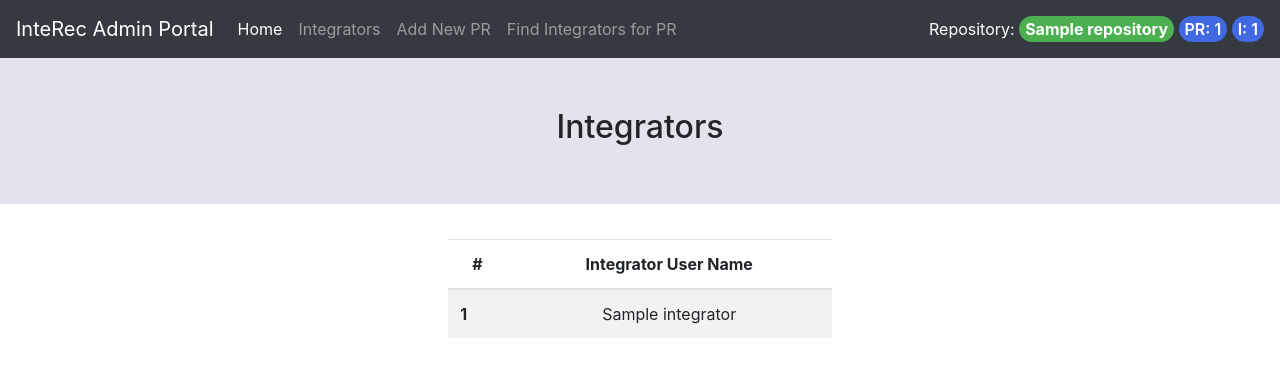
After one commit to RAVEENSR/interec, a Flask app: template interec/templates/load_integrators.html in a window 1280 px wide. The commit adds this page. Shown: the top 377 px of the page. Run offline with Flask 2, Linux system fonts and the light colour scheme; the template is opened without the code that fills it: most values are stand-ins (such as "Sample title", 1, 10 or a date in 2020); some libraries are stand-ins or nearby versions.

Commit message:
Add load integrator ui

```diff
--- a/interec/main.py
+++ b/interec/main.py
@@ -22,9 +22,12 @@ def index():
     return render_template('index.html', navbar_info=navbar_info)
 
 
-@app.route('/integrators')
-def integrators():
-    return render_template('integrators.html')
+@app.route('/load_integrators')
+def load_integrators():
+    integrator_list = []
+    for row in interec.all_integrators:
+        integrator_list.append({'id': row['integrator_id'], 'name': row['integrator_login']})
+    return render_template('load_integrators.html', navbar_info=navbar_info, integrator_list=integrator_list)
 
 
 @app.route('/load_new_pr')
--- a/interec/templates/header.html
+++ b/interec/templates/header.html
@@ -55,7 +55,7 @@
                 <!--<span class="sr-only">(current)</span>-->
             </li>
             <li class="nav-item">
-                <a class="nav-link" id="integrators" href="{{ url_for('integrators')}}">Integrators</a>
+                <a class="nav-link" id="integrators" href="{{ url_for('load_integrators')}}">Integrators</a>
             </li>
             <li class="nav-item">
                 <a class="nav-link" id="new_pr" href="{{ url_for('load_new_pr')}}">Add New PR</a>
--- /dev/null
+++ b/interec/templates/load_integrators.html
@@ -0,0 +1,37 @@
+{% with navbar_info=navbar_info %}
+{% include "header.html" %}
+{% endwith %}
+<div style="background-color: rgba(86,61,124,.15); padding-top: 50px; padding-bottom: 50px">
+    <div class="row">
+        <div class="col-lg-12">
+            <div class="text-center">
+                <h2>Integrators</h2>
+            </div>
+        </div>
+    </div>
+</div>
+<div>
+    <div class="row" style="margin:20px;">
+        <div class="col-lg-4 col-md-4 col-sm-4 col-xs-12"></div>
+        <div class="col-lg-4 col-md-4 col-sm-4 col-xs-12">
+            <table class="table table-striped" style="margin-top: 15px">
+                <thead>
+                <tr>
+                    <th scope="col" class="table-text-center">#</th>
+                    <th scope="col" class="table-text-center">Integrator User Name</th>
+                </tr>
+                </thead>
+                <tbody>
+                {% for integrator in integrator_list %}
+                <tr>
+                    <th scope="row">{{integrator.id}}</th>
+                    <td class="table-text-center">{{integrator.name}}</td>
+                </tr>
+                {% endfor %}
+                </tbody>
+            </table>
+        </div>
+        <div class="col-lg-4 col-md-4 col-sm-4 col-xs-12"></div>
+    </div>
+</div>
+{% include "footer.html" %}
```
Also changed, not shown: interec/templates/integrators.html (deleted, +0 -10 lines).
